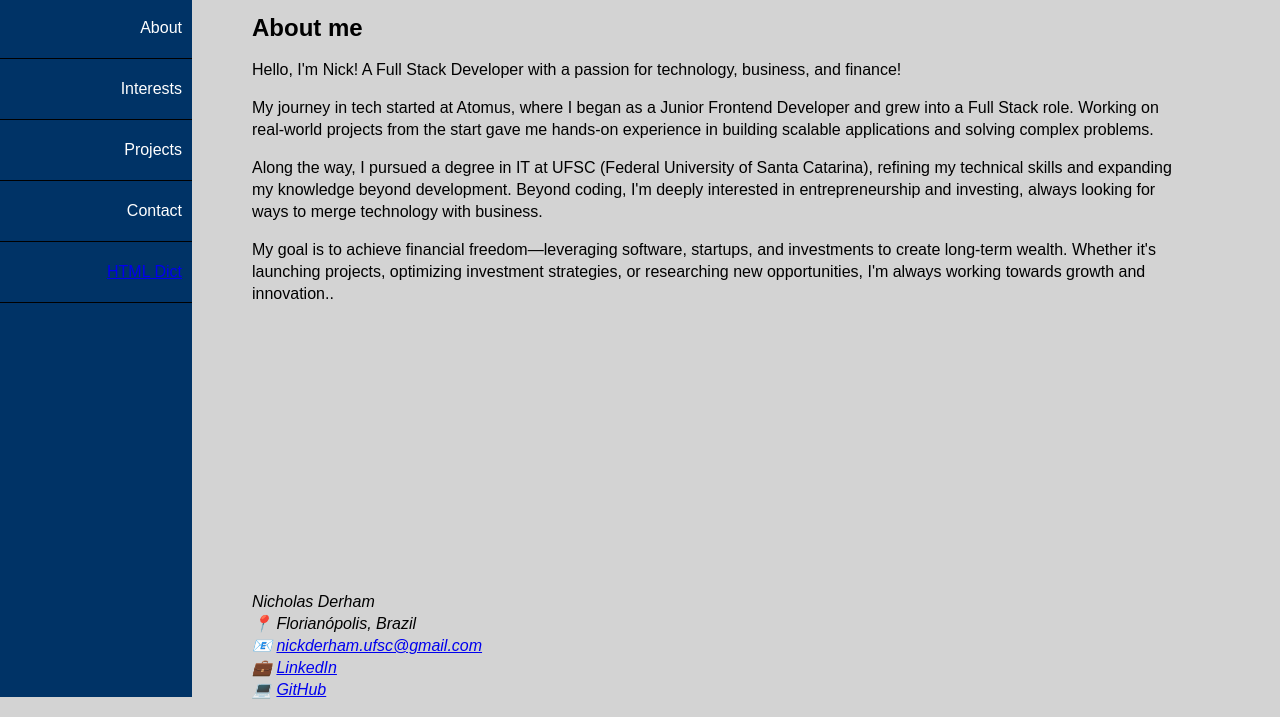
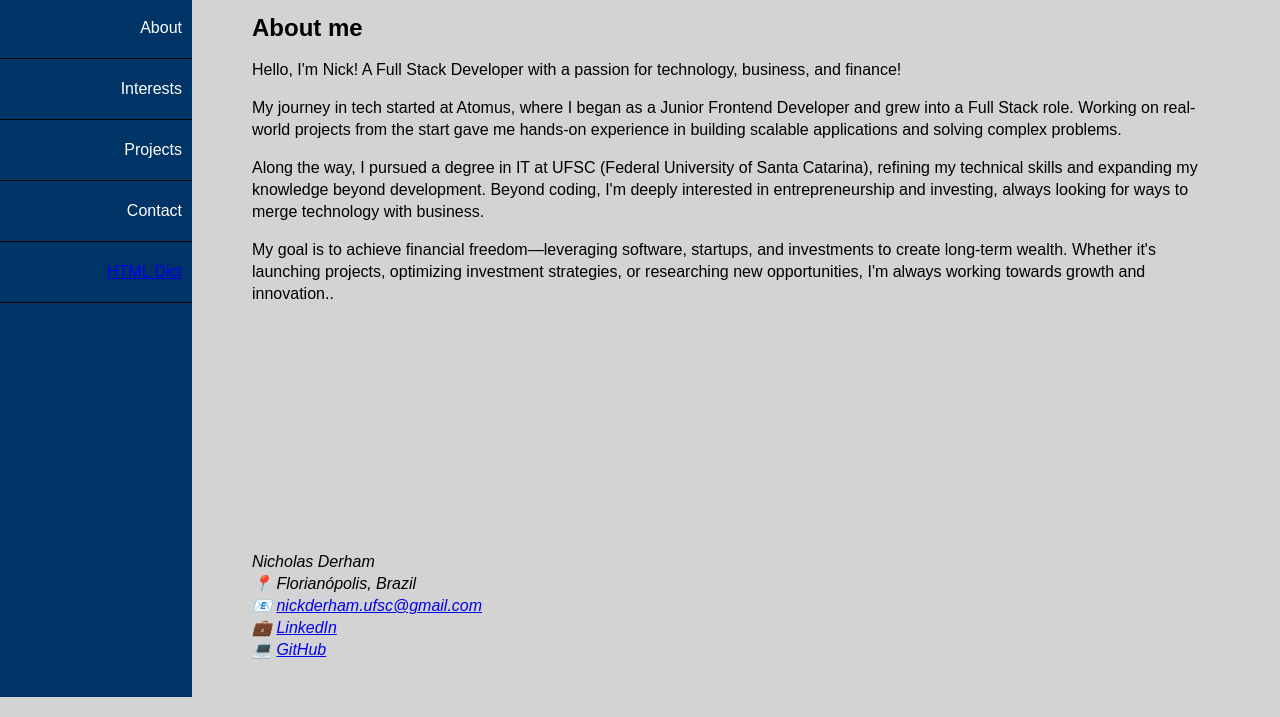
Before and after one commit to NicholasDhm/personalWebSite, a plain HTML site: page index.html in a window 1280 px wide. Shown: the part 103-820 px from the top of the page. Drawn offline with Linux system fonts and the light colour scheme.

Commit message:
Small style fixes

```diff
--- a/index.html
+++ b/index.html
@@ -90,8 +90,8 @@
         section.classList.add('empty');
       }
     });
-    const targetSection = document.getElementById(route);
-    targetSection.scrollIntoView({ behavior: 'smooth' });
+    // const targetSection = document.getElementById(route);
+    // targetSection.scrollIntoView({ behavior: 'smooth' });
   }
 </script>
 
--- a/styles.css
+++ b/styles.css
@@ -83,8 +83,8 @@ aside {
   }
 
   .container {
-    height: 90%;
-    width: inherit;
+    height: 85vh;
+    /* width: inherit; */
     padding: 0 60px;
     margin: 0;
     display: flex;
```
